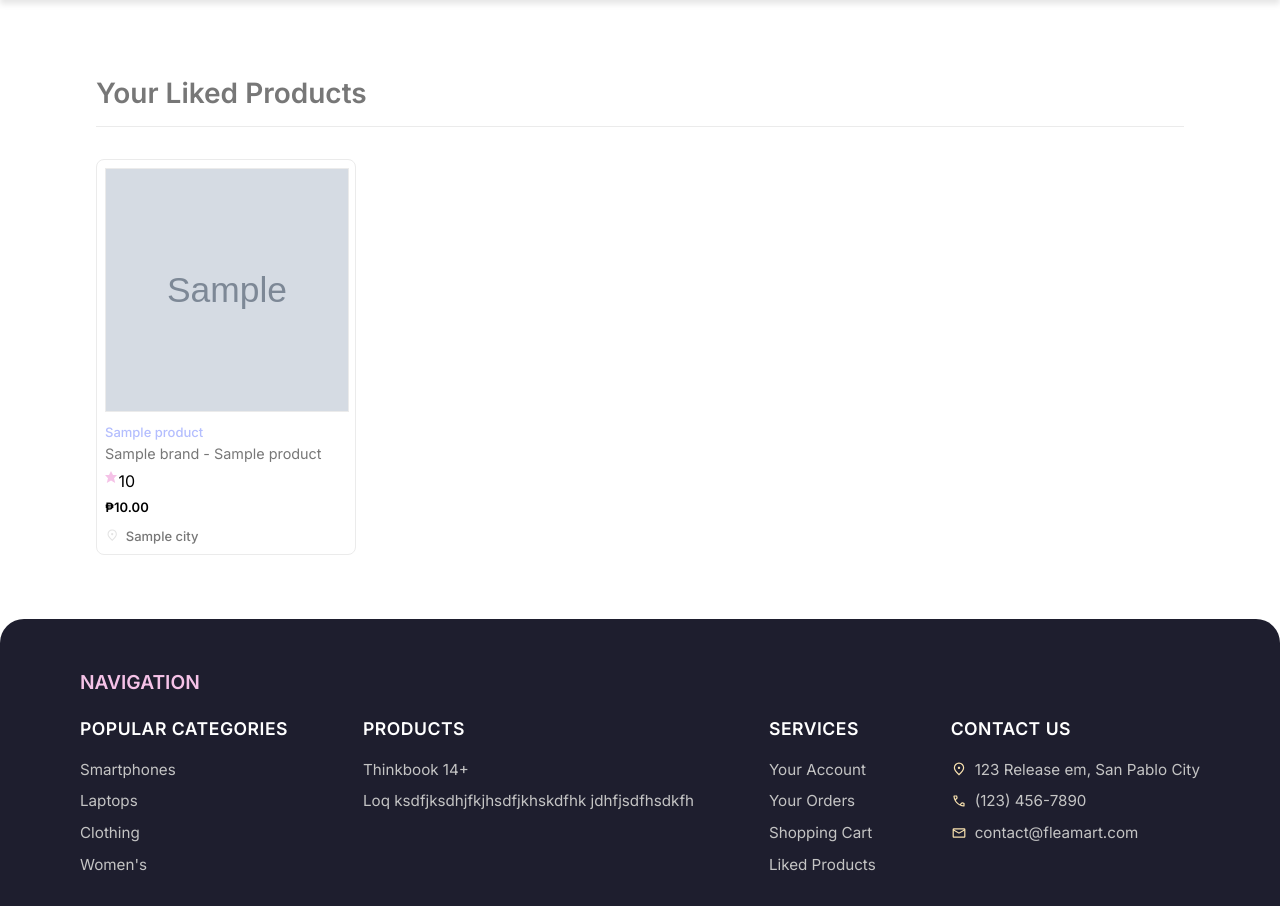
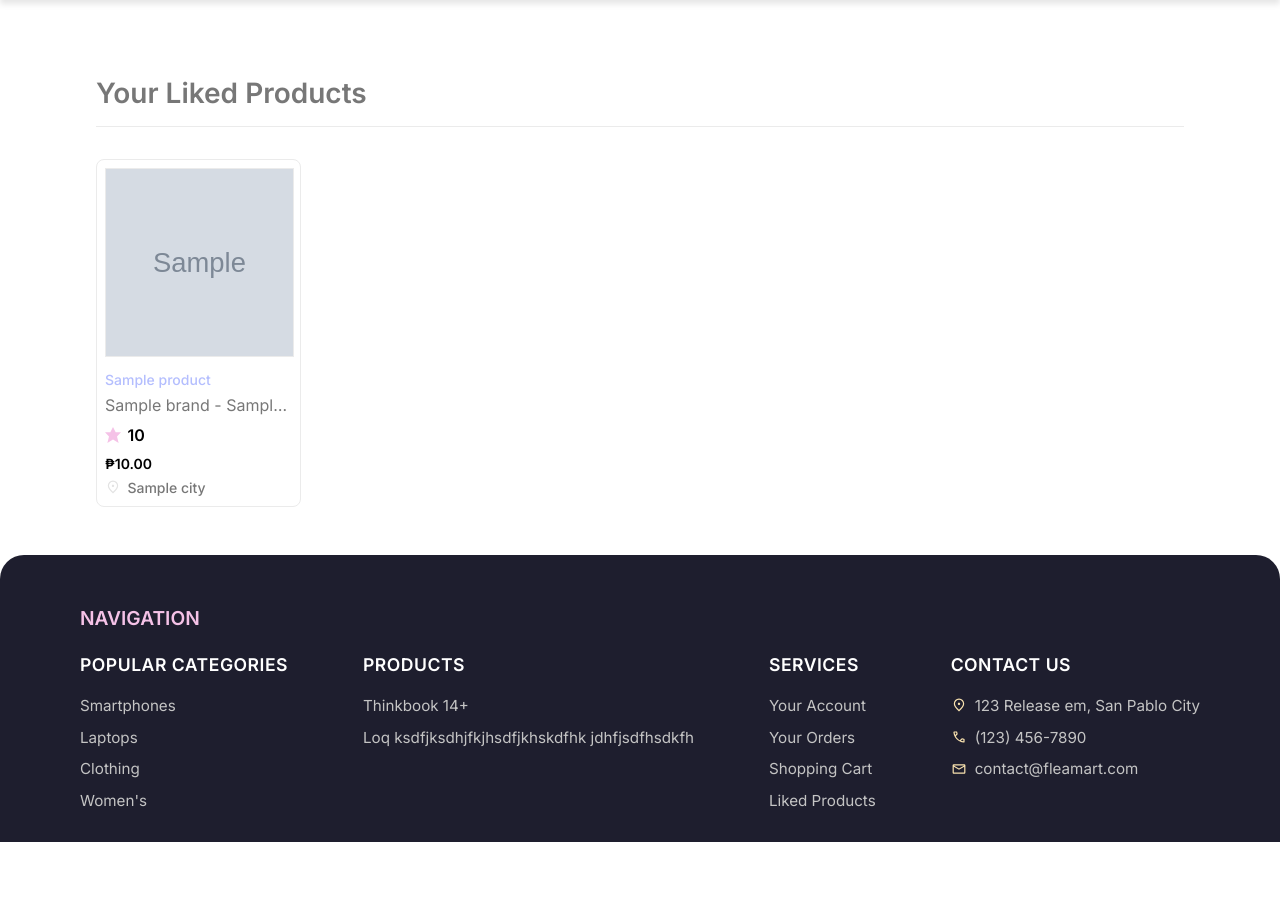
Before and after one commit to yakiitory/e-commerce-system, a Flask app: template templates/liked-products.html in a window 1280 px wide. Shown: the part 129-1035 px from the top of the page. After the commit the page ends 971 px from the top, so only its background shows below. Run offline with Flask 3, Linux system fonts and the light colour scheme; the template is opened without the code that fills it: most values are stand-ins (such as "Sample title", 1, 10 or a date in 2020); grey boxes marked "Sample" are stand-in pictures.

Commit message:
Fix: Product item card styling for liked products page

```diff
--- a/static/css/liked-products.css
+++ b/static/css/liked-products.css
@@ -25,119 +25,3 @@
     padding-bottom: 1rem;
     margin-bottom: 2rem;
 }
-
-/* Main Products Grid */
-.main-product {
-    margin-bottom: 1rem;
-}
-
-.main-product-container {
-    display: grid;
-    grid-template-columns: repeat(auto-fill, minmax(220px, 1fr));
-    gap: 1rem;
-    justify-content: start;
-}
-
-.main-product-item {
-    background-color: #fff;
-    border: 1px solid #EBEBEB;
-    border-radius: .5rem;
-    padding: .5rem;
-    transition: border-color 0.2s ease-in-out;
-    display: flex;
-    flex-direction: column;
-}
-
-.main-product-img {
-    width: 100%;
-    aspect-ratio: 1/1;
-    border: 1px solid #EBEBEB;
-    overflow: hidden;
-}
-
-.main-product-img img {
-    width: 100%;
-    height: 100%;
-    object-fit: cover;
-}
-
-.main-product-details {
-    margin-top: .75rem;
-    display: flex;
-    flex-direction: column;
-    gap: .3rem; /* Reduced gap for smaller card */
-}
-
-.main-product-details p:nth-of-type(1) {
-    font-size: 13px; /* Slightly smaller font */
-    font-weight: 500;
-    color: #B4BEFE;
-    margin: 0;
-}
-
-.main-product-details p:nth-of-type(2) {
-    font-weight: 400;
-    font-size: .9rem; /* Slightly smaller font */
-    margin: 0;
-    color: #777777;
-}
-
-.main-product-price {
-    display: flex;
-    gap: .3rem;
-}
-
-.main-product-price span {
-    font-size: 13px; /* Smaller price font */
-    font-weight: 600;
-}
-
-.main-product-price span:nth-of-type(2) {
-    font-weight: 400;
-    color: #777777;
-    text-decoration: line-through;
-}
-
-.city-container {
-    display: flex;
-    gap: .4rem;
-    font-size: 13px;
-    margin-top: auto; /* Pushes city to the bottom */
-    padding-top: .5rem;
-}
-
-.main-product-details .city-container p {
-    margin: 0;
-    color: #777777;
-}
-
-.city-icon svg {
-    height: .9rem;
-    width: .9rem;
-    color: #fff;
-}
-
-/* Product Link Wrapper */
-.product-link {
-    text-decoration: none;
-    color: inherit;
-    border-radius: .5rem;
-}
-
-.product-link:hover .main-product-item {
-    border-color: #B4BEFE;
-    background-color: #F6F6F6;
-}
-
-.small-star-ratings {
-    display: flex;
-    gap: .1rem;
-    margin: .25rem 0;
-}
-
-.small-star-ratings svg {
-    width: .75rem;
-    height: .75rem;
-    fill: #F5C2E7;
-    flex-shrink: 0;
-}
--- a/templates/liked-products.html
+++ b/templates/liked-products.html
@@ -2,6 +2,7 @@
 
 {% block head %}
 <link rel="stylesheet" href="{{ url_for('static', filename='css/liked-products.css') }}">
+<link rel="stylesheet" href="{{ url_for('static', filename='css/products.css') }}">
 <title>Your Liked Products</title>
 {% endblock %}
 
```
